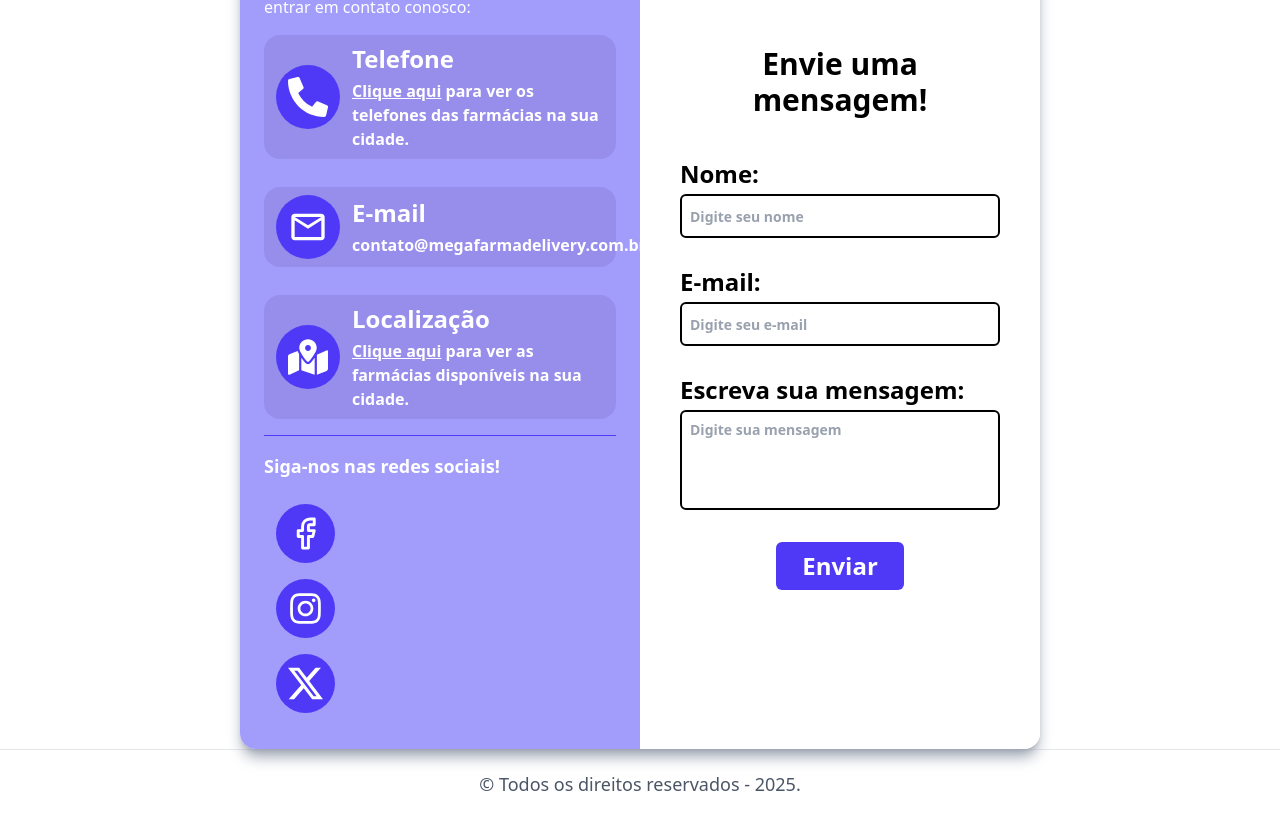
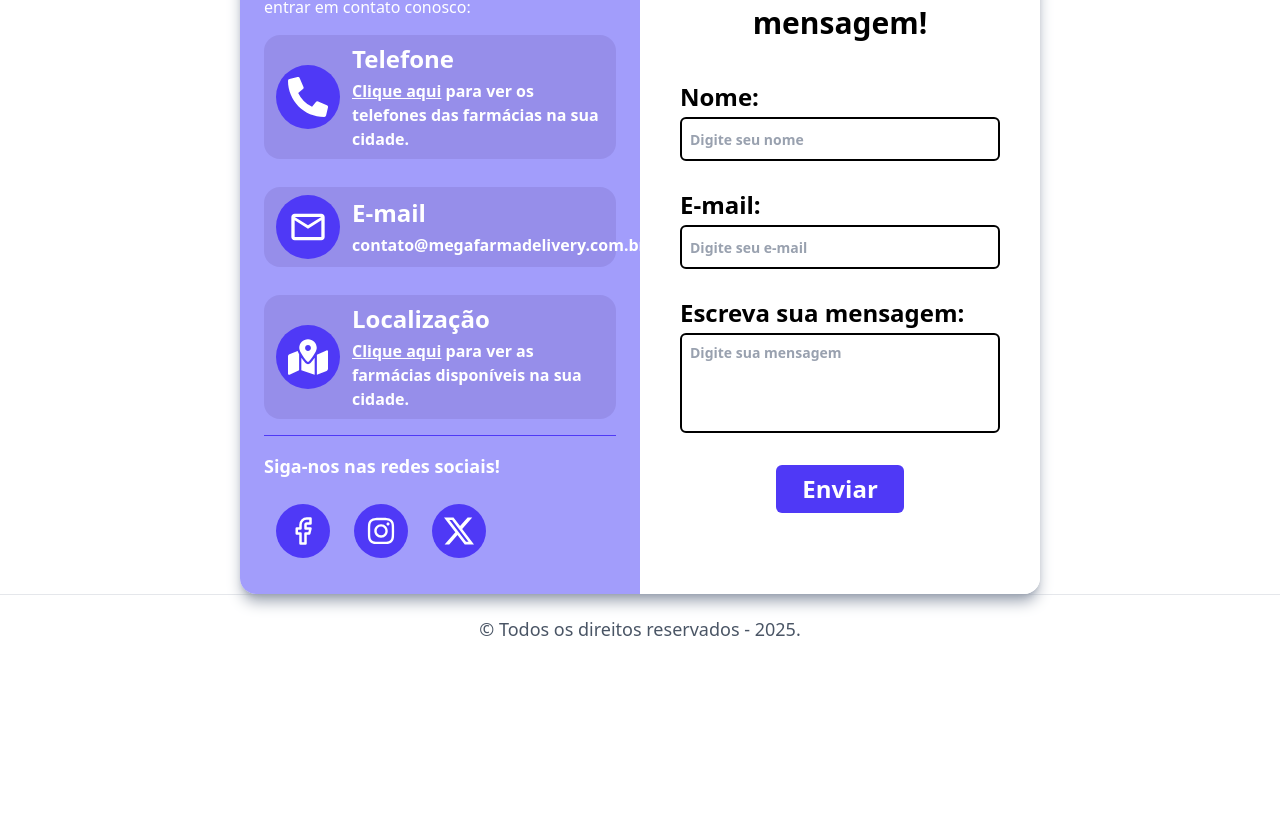
Before and after one commit to 1TDSPG-25/sistema-flow, a React (Vite) app: page /contato in a window 1280 px wide. Shown: the part 493-1311 px from the top of the page. After the commit the page ends 1156 px from the top, so only its background shows below. Built offline with nearby package versions, Linux system fonts and the light colour scheme.

Commit message:
style: Colocado os cards das redes sociais em flex-roll.

```diff
--- a/src/routes/Contato/index.tsx
+++ b/src/routes/Contato/index.tsx
@@ -134,7 +134,7 @@ export default function Contato() {
                     Siga-nos nas redes sociais!
                   </h3>
                 </div>
-                <ul>
+                <ul className="flex">
                   <li className="flex">
                         <Link
                         to=""
@@ -145,7 +145,7 @@ export default function Contato() {
                             bg-[#4F39F6] rounded-full p-3 text-white
                             hover:bg-[#7A5AF8] duration-300
                             ">
-                              <FiFacebook  size={35}/>
+                              <FiFacebook  size={30}/>
                             </div>
                         </Link>
                     </li>
@@ -159,7 +159,7 @@ export default function Contato() {
                             bg-[#4F39F6] rounded-full p-3 text-white
                             hover:bg-[#7A5AF8] duration-300
                             ">
-                              <FaInstagram   size={35}/>
+                              <FaInstagram   size={30}/>
                             </div>
                         </Link>
                     </li>
@@ -173,7 +173,7 @@ export default function Contato() {
                             bg-[#4F39F6] rounded-full p-3 text-white
                             hover:bg-[#7A5AF8] duration-300
                             ">
-                              <BsTwitterX  size={35}/>
+                              <BsTwitterX  size={30}/>
                             </div>
                         </Link>
                     </li>
```
